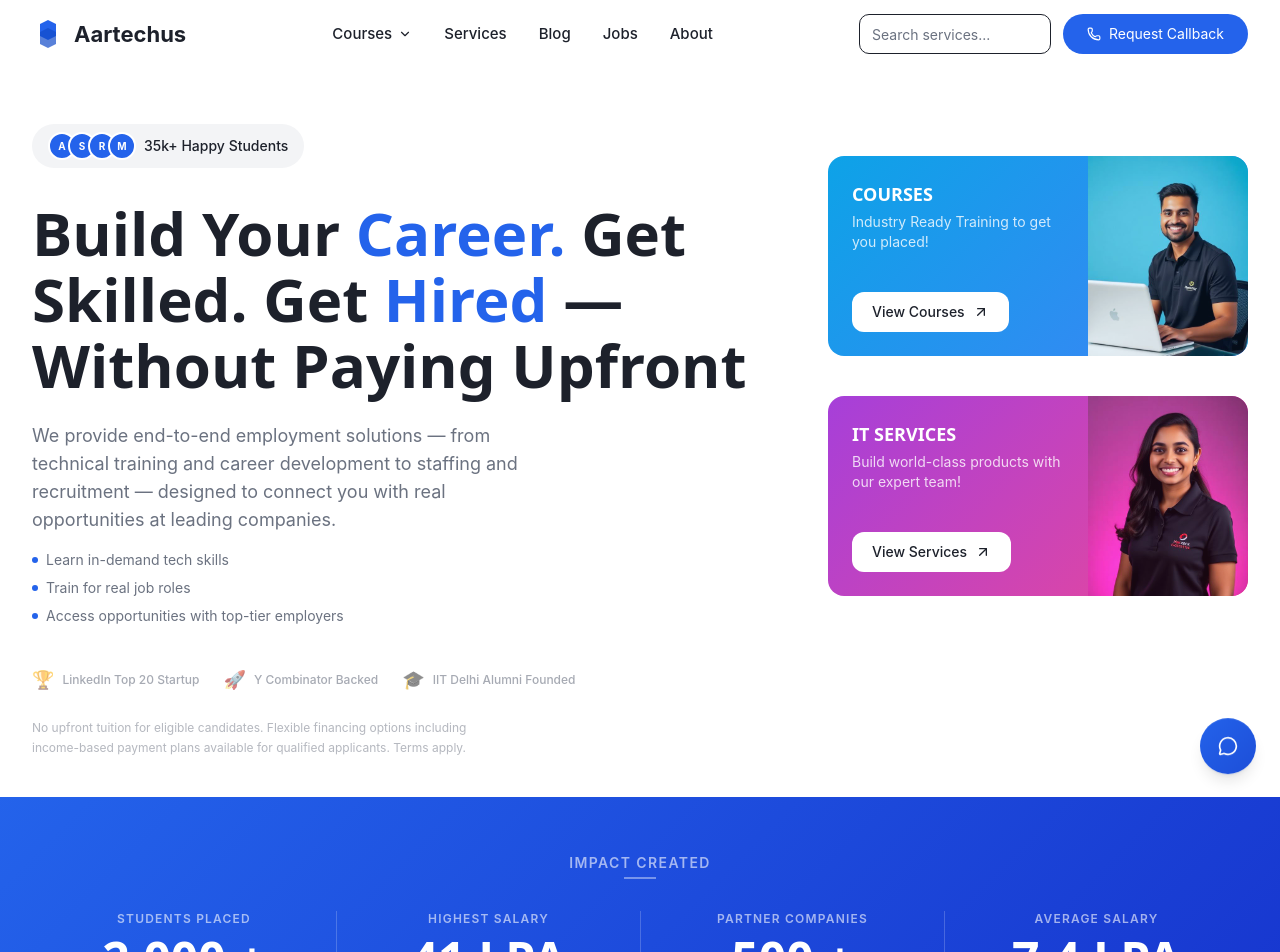
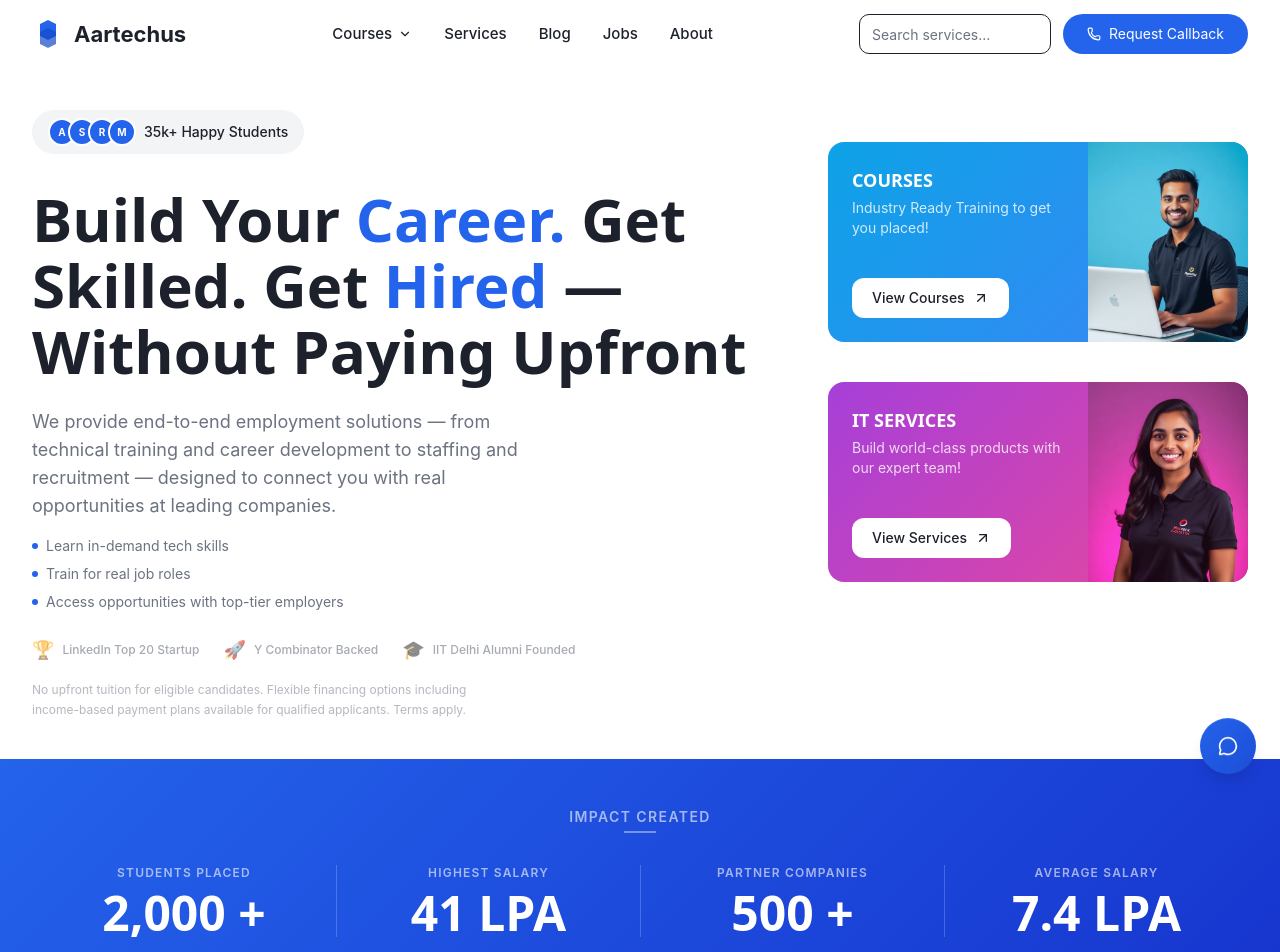
Before and after one commit to rjtbst/aartechus, a Next.js app: page / in a window 1280 px wide. Shown: the top 952 px of the page. Built offline with nearby package versions, Linux system fonts and the light colour scheme.

Commit message:
fix_hero

```diff
--- a/src/app/page.js
+++ b/src/app/page.js
@@ -24,8 +24,8 @@ import FAQSection from "@/components/sections/FAQSection";
 import CTASection from "@/components/sections/CTASection";
 
 const Hero = () => (
-  <section className="pt-[68px]">
-    <div className="container-main py-12 md:py-10">
+  <section className="pt-[54px]">
+    <div className="container-main py-10 md:py-10">
       <div className="grid lg:grid-cols-[1fr_420px] gap-8 items-start">
         {/* Left side */}
         <div className="pt-4">
@@ -90,7 +90,7 @@ const Hero = () => (
             initial={{ opacity: 0 }}
             animate={{ opacity: 1 }}
             transition={{ delay: 0.5 }}
-            className="mt-10 flex items-center gap-6 flex-wrap"
+            className="mt-6 flex items-center gap-6 flex-wrap"
           >
             {[
               { icon: "🏆", text: "LinkedIn Top 20 Startup" },
@@ -109,7 +109,7 @@ const Hero = () => (
             initial={{ opacity: 0 }}
             animate={{ opacity: 1 }}
             transition={{ delay: 0.6 }}
-            className="mt-6 text-xs text-muted-foreground/50 max-w-md leading-relaxed"
+            className="mt-4 text-xs text-muted-foreground/50 max-w-md leading-relaxed"
           >
             No upfront tuition for eligible candidates. Flexible financing options
             including income-based payment plans available for qualified applicants.
@@ -184,7 +184,7 @@ const Hero = () => (
 
 /* ═══════════════════════ IMPACT STATS ═══════════════════════ */
 const ImpactStats = () => (
-  <section className="gradient-impact py-14">
+  <section className="gradient-impact py-12">
     <div className="container-main">
       <motion.p
         initial={{ opacity: 0 }}
```
